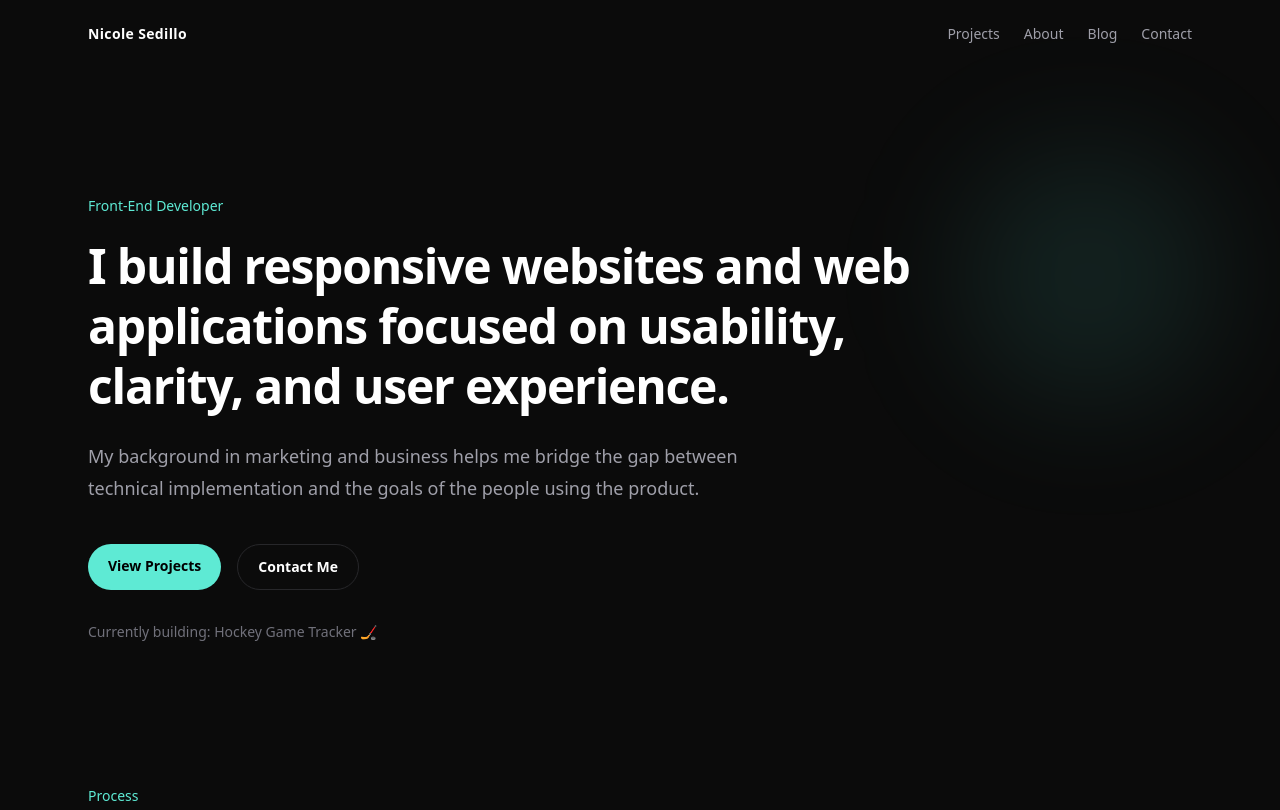
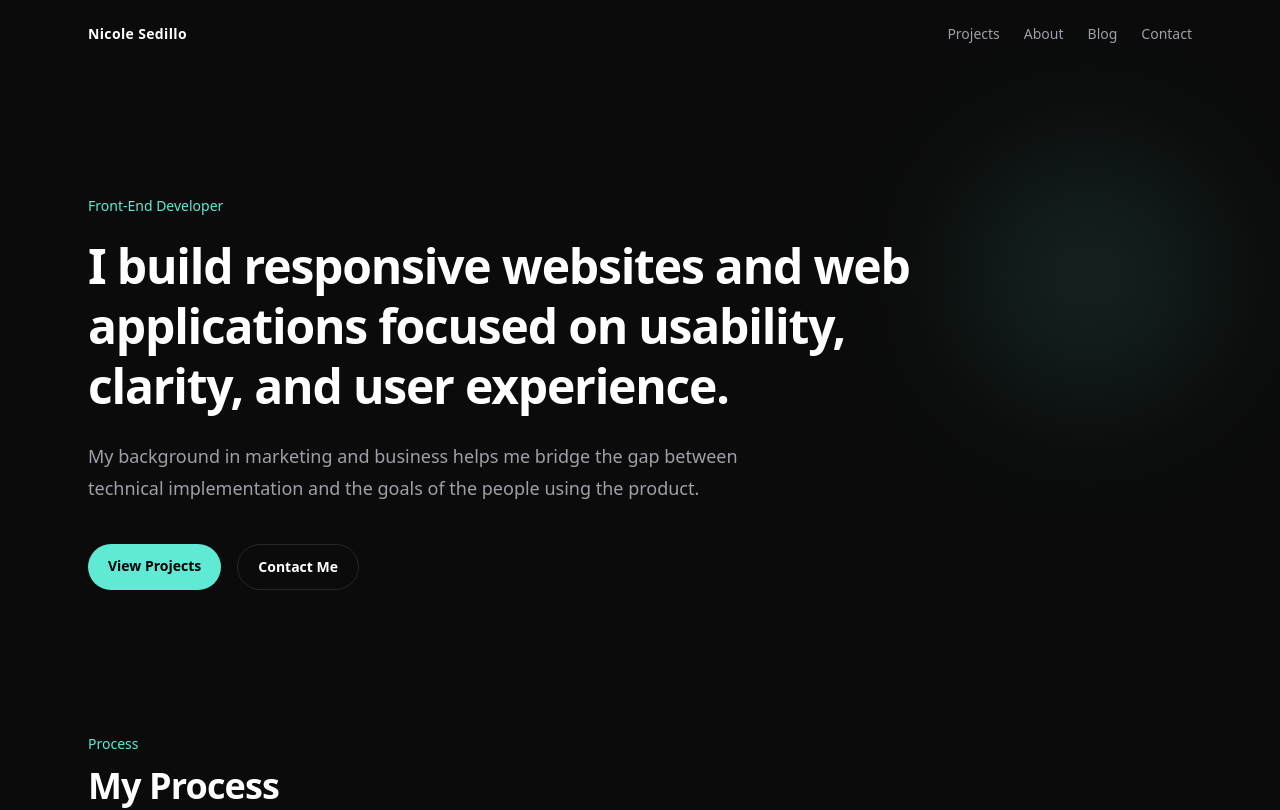
Before and after one commit to nicole-sedillo/portfolio-v3, a Next.js app: page / in a window 1280 px wide. Shown: the top 810 px of the page. Built offline with nearby package versions, Linux system fonts and the light colour scheme.

Commit message:
removed currently building text on home page

```diff
--- a/app/page.tsx
+++ b/app/page.tsx
@@ -65,9 +65,6 @@ export default function Home() {
           </a>
         </div>
 
-        <p className="mt-8 text-sm text-zinc-500">
-          Currently building: Hockey Game Tracker 🏒
-        </p>
       </section>
 
       <section className="mx-auto max-w-6xl px-6 pb-20 pt-4">
```
